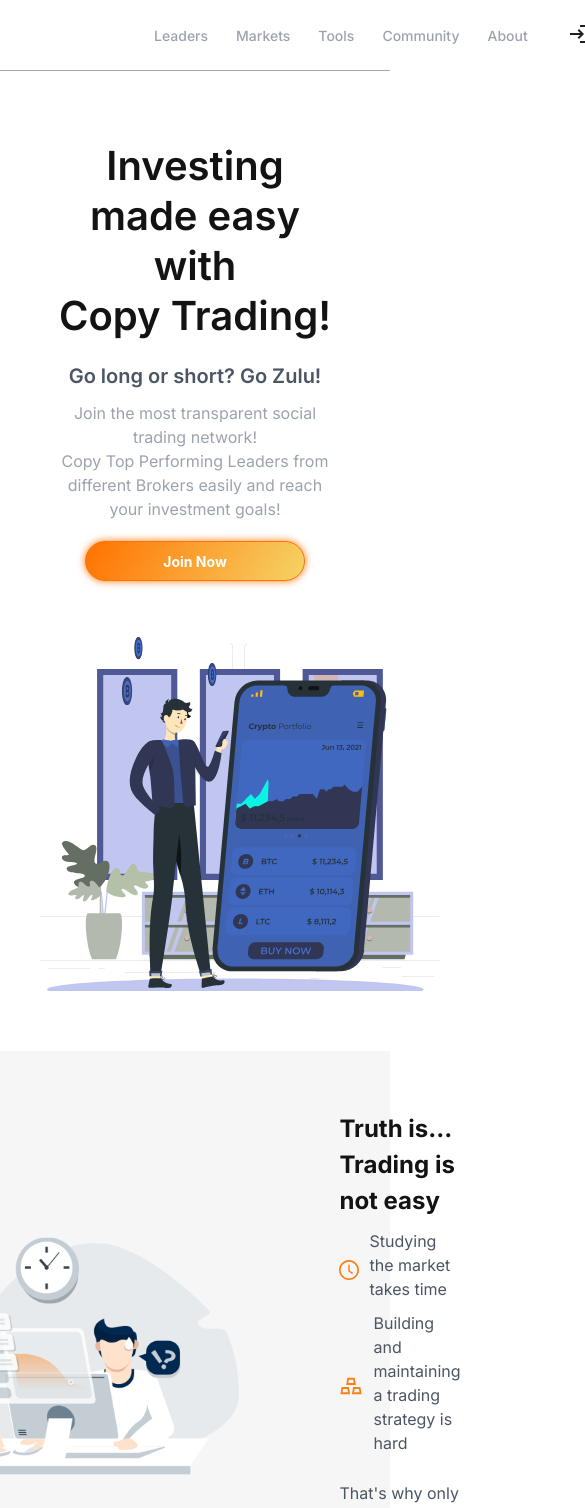
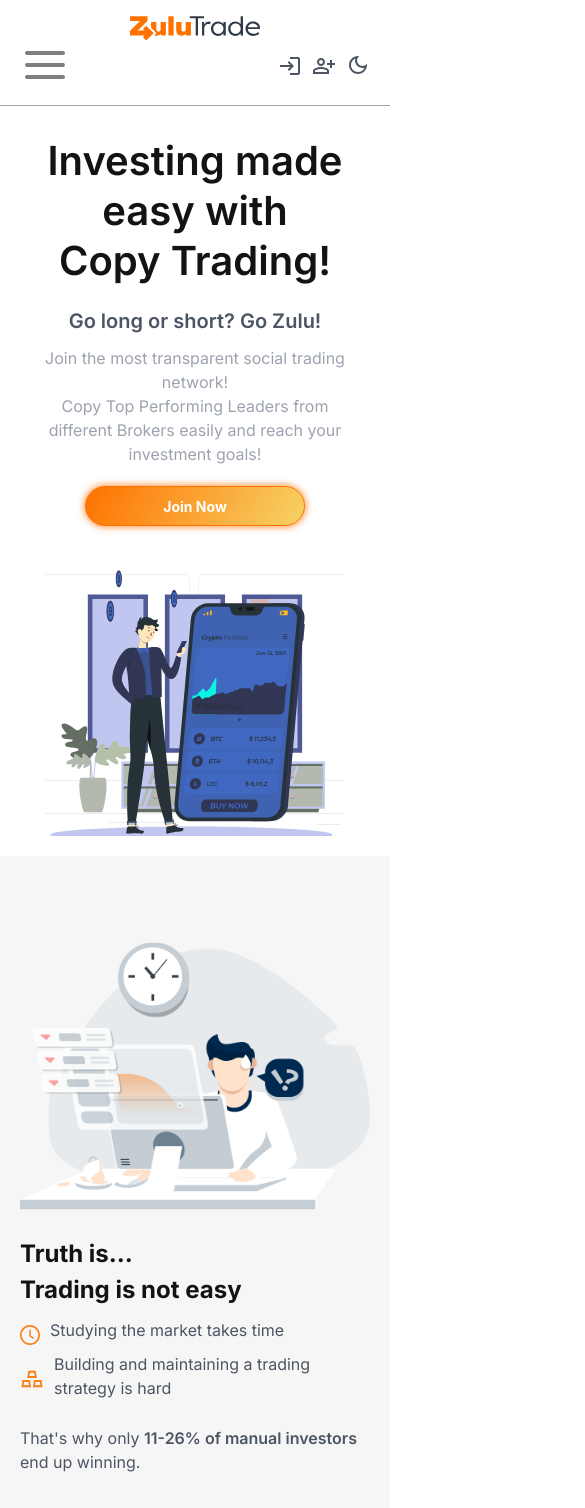
Before and after one commit to ductho05/ZuluTrade, a Next.js app: page / in a window 390 px wide. Shown: the top 1508 px of the page, 585 px wide, since content can reach past the window. Built offline with nearby package versions, Linux system fonts and the light colour scheme.

Commit message:
responsive

```diff
--- a/package.json
+++ b/package.json
@@ -15,6 +15,7 @@
     "@mui/icons-material": "^5.14.18",
     "@mui/material": "^5.14.18",
     "antd": "^5.11.1",
+    "framer-motion": "^10.16.5",
     "next": "14.0.2",
     "react": "^18",
     "react-dom": "^18",
--- a/src/app/page.js
+++ b/src/app/page.js
@@ -15,7 +15,7 @@
         style={{
           backgroundColor: `${BODY_COLOR}`
         }}
-        className="pt-[230px] px-[100px] pb-[50px]"
+        className="pt-[360px] md:pt-[230px] px-[10px] lg:px-[100px] pb-[50px]"
       >
         <TopLeader />
       </div>
@@ -24,7 +24,7 @@
         style={{
           backgroundColor: `${BODY_COLOR}`
         }}
-        className="px-[100px]"
+        className="px-[10px] lg:px-[100px]"
       >
         <Following />
       </div>
@@ -32,7 +32,7 @@
         style={{
           backgroundColor: `#fff`
         }}
-        className="px-[100px]"
+        className="px-[10px] lg:px-[100px]"
       >
         <OurAwards />
       </div>
--- a/src/components/Following/index.js
+++ b/src/components/Following/index.js
@@ -8,12 +8,12 @@
             className="pb-[40px]"
         >
             <div className="grid gap-[20px] grid-cols-1 md:grid-cols-3 lg:grid-cols-4">
-                <div className="pr-[40px]">
+                <div className="md:pr-[40px]">
                     <h1
                         style={{
                             color: `${DARK_COLOR}`
                         }}
-                        className="text-[25px] font-[600]"
+                        className="text-[25px] font-[600] text-center md:text-start"
                     >
                         AMOUNT FOLLOWING - HIGHEST AUM
                     </h1>
@@ -21,7 +21,7 @@
                         style={{
                             color: `${DARK_COLOR}`
                         }}
-                        className="text-[16px] font-[400]"
+                        className="text-[16px] font-[400] text-center md:text-start"
                     >
                         Strategies that have positive momentum and move near ATHs (All Time Highs)
                     </p>
--- a/src/components/Intro/index.js
+++ b/src/components/Intro/index.js
@@ -15,7 +15,7 @@
 function Intro() {
 
     return (
-        <div className="py-[60px] px-[40px]">
+        <div className="p-[20px] md:py-[60px] md:px-[40px]">
             <div className="p-[10px] flex flex-col justify-center items-center">
                 <p
                     style={{
@@ -49,8 +49,8 @@
             </div>
             <Lottie
                 options={defaultOptions}
-                height={400}
-                width={400}
+                height={300}
+                width={300}
             />
         </div>
     )
--- a/src/components/ModCenter/ContentImageLeft.js
+++ b/src/components/ModCenter/ContentImageLeft.js
@@ -6,15 +6,15 @@
 
 function ContentImageLeft() {
     return (
-        <div className="flex justify-center items-center">
+        <div className="flex flex-col md:flex-row justify-center items-center">
             <Image src={IMAGE}
                 style={{
                     width: '426px',
-                    height: '327px',
+                    height: '320px',
                     objectFit: 'contain'
                 }}
             />
-            <div className="ml-[100px]">
+            <div className="md:ml-[100px]">
                 <h1
                     style={{
                         color: `${DARK_COLOR}`
--- a/src/components/ModCenter/ContentImageRight.js
+++ b/src/components/ModCenter/ContentImageRight.js
@@ -8,8 +8,8 @@
 
 function ContentImageRight() {
   return (
-    <div className="flex justify-center items-center h-max">
-      <div className="mr-[100px] flex flex-col items-end">
+    <div className="flex flex-col md:flex-row justify-center items-center h-max mt-[30px] md:mt-0">
+      <div className="md:mr-[100px] flex flex-col items-end">
         <h1
           style={{
             color: `${DARK_COLOR}`
--- a/src/components/ModCenter/HowItWork.js
+++ b/src/components/ModCenter/HowItWork.js
@@ -8,7 +8,7 @@
 
 function HowItWork() {
     return (
-        <div className="flex justify-center items-center">
+        <div className="flex flex-col md:flex-row justify-center items-center">
             <Image src={IMAGE}
                 style={{
                     width: '480px',
@@ -16,7 +16,7 @@
                     objectFit: 'contain'
                 }}
             />
-            <div className="ml-[100px]">
+            <div className="lg:ml-[100px] md:ml-[40px]">
                 <h1
                     style={{
                         color: `${DARK_COLOR}`
--- a/src/components/ModCenter/index.js
+++ b/src/components/ModCenter/index.js
@@ -7,14 +7,14 @@
 function ModCenter() {
     return (
         <div
-            className="pt-[60px] pb-[280px] px-[40px] relative"
+            className="pt-[60px] pb-[500px] md:pb-[280px] px-[20px] lg:px-[40px] relative flex flex-col items-center"
             style={{
                 backgroundColor: `${BACKGROUND_GRAY}`
             }}
         >
             <ContentImageLeft />
             <ContentImageRight />
-            <div className="absolute z-1 left-0 right-0 bottom-[-20%] bg-white mx-[100px] p-[40px] rounded-[24px] shadow-[rgba(7,_65,_210,_0.1)_0px_9px_30px]">
+            <div className="absolute z-1 left-0 right-0 bottom-[-20%] bg-white mx-[10px] lg:mx-[100px] p-[40px] rounded-[24px] shadow-[rgba(7,_65,_210,_0.1)_0px_9px_30px]">
                 <HowItWork />
             </div>
         </div>
--- a/src/components/OurAwards/index.js
+++ b/src/components/OurAwards/index.js
@@ -15,7 +15,7 @@
                     color: `${ORANGE_COLOR}`
                 }}>Awards</span>
             </h1>
-            <div className="grid gap-[20px] grid-cols-3">
+            <div className="grid gap-[20px] grid-cols-1 md:grid-cols-3">
                 <AwardItem />
                 <AwardItem />
                 <AwardItem />
--- a/src/components/TopLeader/index.js
+++ b/src/components/TopLeader/index.js
@@ -14,19 +14,19 @@
                 style={{
                     color: `${DARK_COLOR}`
                 }}
-                className="text-[1.5rem] font-[600] py-[30px]">
+                className="text-[1.5rem] font-[600] py-[30px] text-center">
                 ZuluTrade's Top Leaders
             </h1>
             <div className="grid gap-[20px] grid-cols-1 md:grid-cols-3 lg:grid-cols-4">
                 <CardItem id={"id1"} />
                 <CardItem id={"id1"} />
                 <CardItem id={"id1"} />
-                <div className="pl-[50px]">
+                <div className="md:pl-[50px]">
                     <h1
                         style={{
                             color: `${DARK_COLOR}`
                         }}
-                        className="text-[25px] font-[600]"
+                        className="text-[25px] font-[600] text-center md:text-start"
                     >
                         Rising
                     </h1>
@@ -34,7 +34,7 @@
                         style={{
                             color: `${DARK_COLOR}`
                         }}
-                        className="text-[16px] font-[400]"
+                        className="text-[16px] font-[400] text-center md:text-start"
                     >
                         Strategies that have positive momentum and trading history up to 30 weeks.
                     </p>
--- a/src/components/layouts/DefaultLayout/Header/index.js
+++ b/src/components/layouts/DefaultLayout/Header/index.js
@@ -8,10 +8,12 @@
 import { Button } from 'antd';
 import LoginIcon from '@mui/icons-material/Login';
 import PersonAddAltOutlinedIcon from '@mui/icons-material/PersonAddAltOutlined';
+import { motion } from 'framer-motion';
 
 function Header() {
 
     const [isSticky, setIsSticky] = React.useState(false)
+    const [isOpen, setIsOpen] = React.useState(false)
 
     React.useEffect(() => {
         window.addEventListener('scroll', () => {
@@ -19,25 +21,61 @@
         })
     })
 
+    const genericHamburgerLine = `h-1 w-[40px] my-1 rounded-full transition ease transform duration-300`;
+
+    const openMenuTablet = {
+        open: { transform: 'translateX(0px)', transition: 2 },
+        closed: { transform: 'translateX(-1025px)', transition: 2 },
+    };
+
     return (
+        <>
             <div
-            className={`px-[40px] py-[16px] bg-white flex items-center justify-between z-50
-            ${isSticky && "fixed top-0 left-0 right-0 delay-300 shadow-[rgba(50,_50,_105,_0.15)_0px_2px_5px_0px,_rgba(0,_0,_0,_0.05)_0px_1px_1px_0px]"}`}
+                className={`px-[20px] md:px-[40px] py-[16px] bg-white z-50
+            ${isSticky && "fixed top-[-2px] left-0 right-0 delay-300 shadow-[rgba(50,_50,_105,_0.15)_0px_2px_5px_0px,_rgba(0,_0,_0,_0.05)_0px_1px_1px_0px]"}`}
                 style={{
                     borderBottom: `${isSticky ? "none" : `1px solid ${BORDER_COLOR}`}`
                 }}
             >
+                <Link href="/" className={`lg:hidden flex justify-center ${isSticky ? "hidden" : "block"}`}>
+                    <Image src={LOGO} alt="logo"
+                        style={{
+                            width: '150px',
+                            height: '25px',
+                            objectFit: 'contain'
+                        }}
+                    />
+                </Link>
+                <div className="flex items-center justify-between">
                     <div className="flex items-center">
-                <Link href="/">
+                        <button
+                            className="flex lg:hidden flex-col h-12 w-[50px] justify-center items-center group"
+                            onClick={() => setIsOpen(!isOpen)}
+                        >
+                            <div
+                                className={`${genericHamburgerLine} bg-black ${isOpen
+                                    ? "rotate-45 translate-y-3 opacity-50 group-hover:opacity-100"
+                                    : "opacity-50 group-hover:opacity-100"
+                                    }`}
+                            />
+                            <div className={`${genericHamburgerLine} bg-black ${isOpen ? "opacity-0" : "opacity-50 group-hover:opacity-100"}`} />
+                            <div
+                                className={`${genericHamburgerLine} bg-black ${isOpen
+                                    ? "-rotate-45 -translate-y-3 opacity-50 group-hover:opacity-100"
+                                    : "opacity-50 group-hover:opacity-100"
+                                    }`}
+                            />
+                        </button>
+                        <Link href="/" className="hidden lg:block">
                             <Image src={LOGO} alt="logo"
                                 style={{
                                     width: '200px',
                                     height: '38px',
-                            objectFit: 'cover'
+                                    objectFit: 'contain'
                                 }}
                             />
                         </Link>
-                <div className="flex items-center ml-[100px]">
+                        <div className="hidden lg:flex items-center ml-[100px]">
                             {
                                 headerRoutes.map((route) => (
                                     <Link
@@ -58,6 +96,7 @@
                     <div className="flex items-center">
                         <Link href="/login">
                             <Button
+                                className="hidden lg:flex"
                                 type="text"
                                 icon={<LoginIcon />}
                                 style={{
@@ -66,11 +105,12 @@
                             >
                                 Login
                             </Button>
+                            <LoginIcon className="lg:hidden flex text-gray-600" />
                         </Link>
                         <Link href="/register">
                             <Button
                                 icon={<PersonAddAltOutlinedIcon />}
-                        className="flex items-center"
+                                className="hidden lg:flex items-center"
                                 style={{
                                     backgroundColor: `${ORANGE_COLOR}`,
                                     color: '#fff',
@@ -82,10 +122,31 @@
                             >
                                 Register
                             </Button>
+                            <PersonAddAltOutlinedIcon className="lg:hidden flex mx-[10px] text-gray-600" />
                         </Link>
                         <DarkModeOutlinedIcon className="text-[24px] text-gray-600 hover:text-[#fd7e14] cursor-pointer" />
                     </div>
                 </div>
+            </div>
+            <motion.div
+                className="w-screen h-screen bg-white z-50 fixed left-0 top-[77px] lg:hidden"
+                initial="closed"
+                animate={isOpen ? 'open' : 'closed'}
+                variants={openMenuTablet}
+            >
+                <ul className='list-none py-[20px] px-[4vw]'>
+                    {
+                        headerRoutes.map(route => (
+                            <li onClick={() => setIsOpen(false)} className='cursor-pointer uppercase text-black hover:text-[#000]  py-[15px] border-b-[1px] border-solid border-[#dcdce9]'>
+                                <Link key={route.path} href={route.path} className='block'>
+                                    {route.name}
+                                </Link>
+                            </li>
+                        ))
+                    }
+                </ul>
+            </motion.div>
+        </>
     )
 }
 
--- a/src/components/layouts/RegisterLogin/Footer/index.js
+++ b/src/components/layouts/RegisterLogin/Footer/index.js
@@ -19,7 +19,7 @@
                     style={{
                         width: '90px',
                         height: '18px',
-                        objectFit: 'cover'
+                        objectFit: 'contain'
                     }}
                 />
                 <p className="text-[15px] text-gray-500 font-[500] ml-[6px]">© 2023</p>
```
Also changed, not shown: 1 other file (tests, documents, lock files or other folders). Lines whose indentation alone changed are shown as unchanged.
